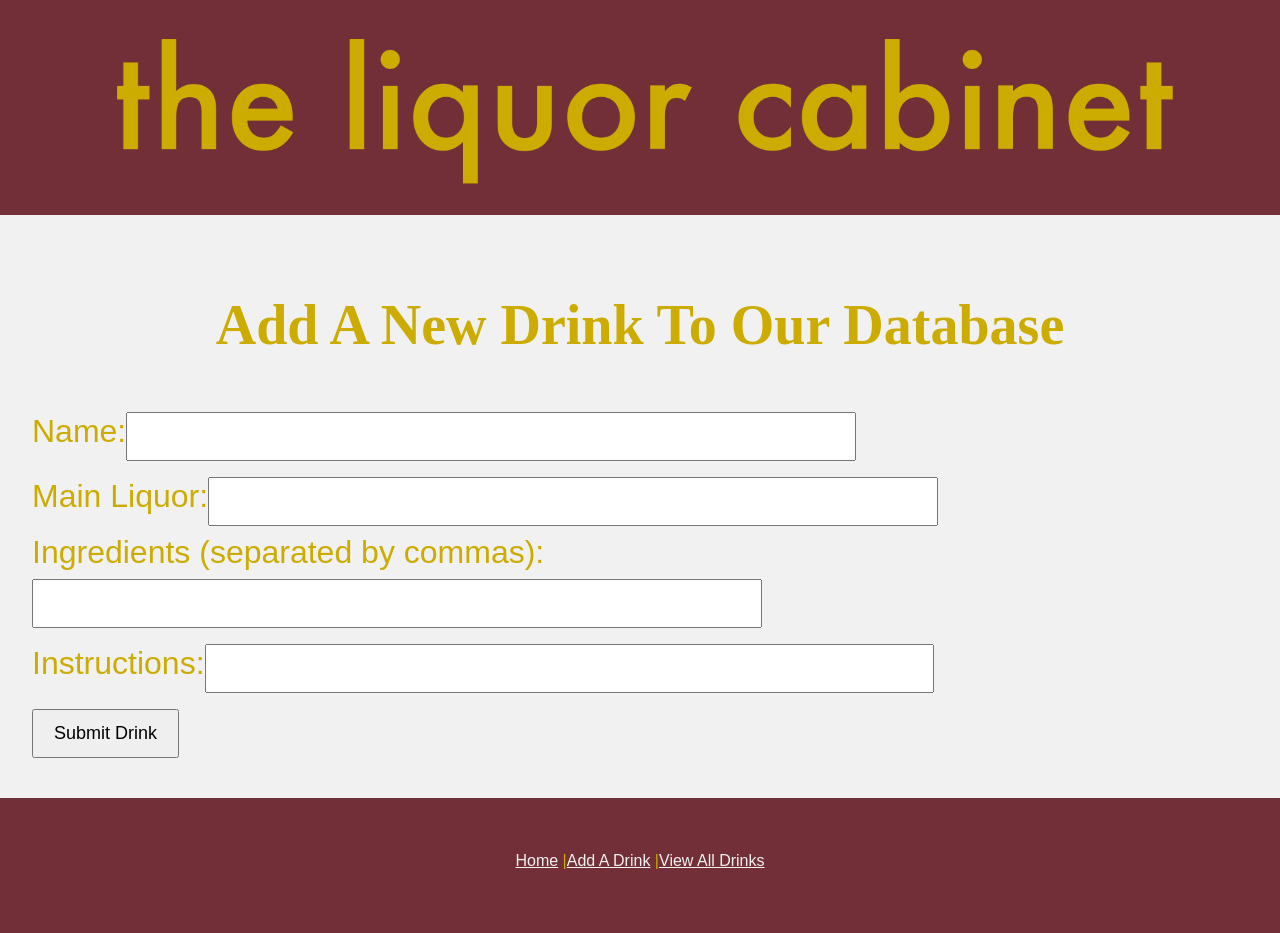
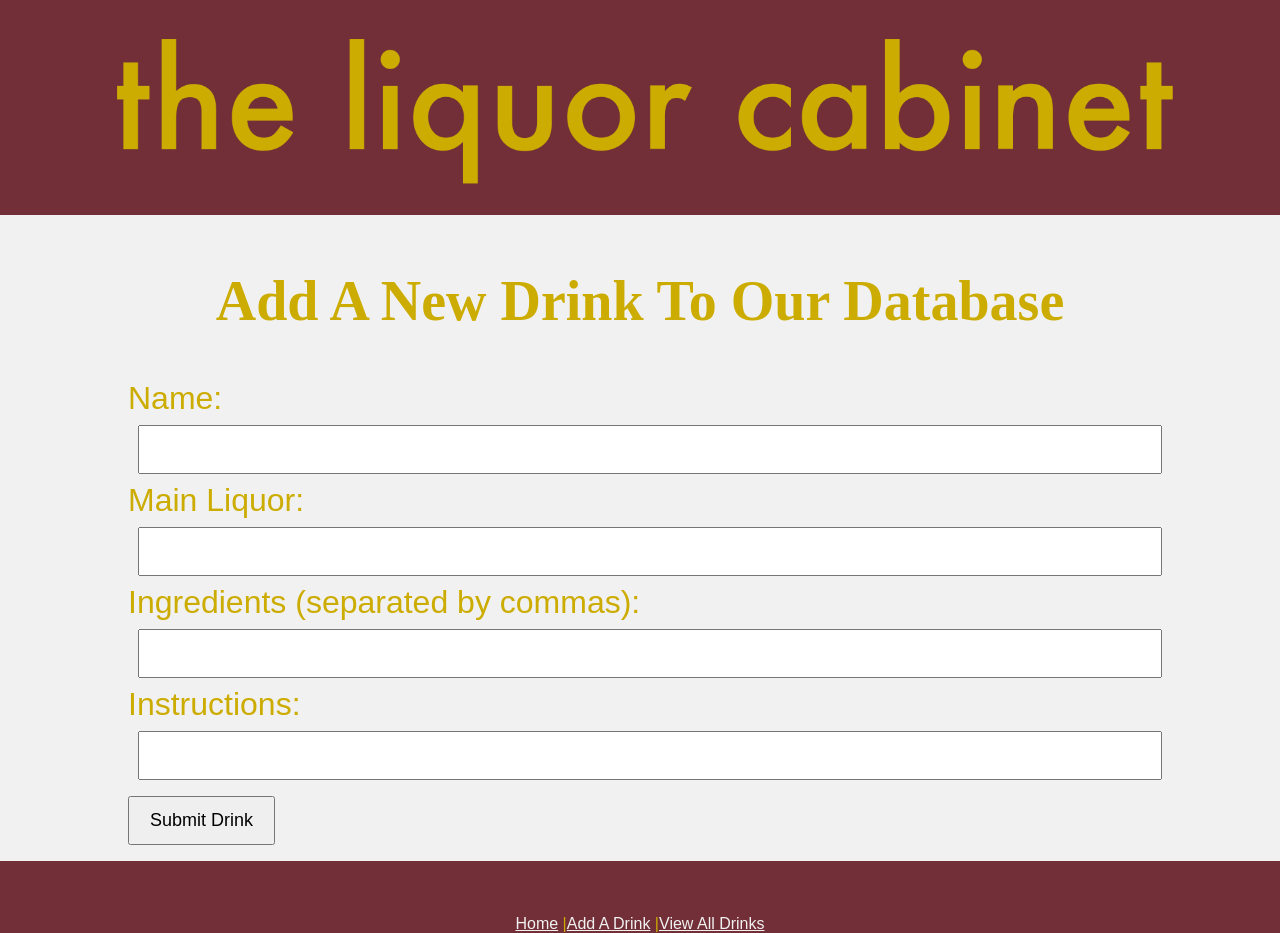
Before and after one commit to maxjacobzander/liquor-cabinet-front-end, a React (Create React App) app: page /drinks/new in a window 1280 px wide. Before the commit the page ends 870 px from the top, so only its background shows below. Built offline with nearby package versions, Linux system fonts and the light colour scheme.

Commit message:
Added CSS to reformat the new drink form

```diff
--- a/src/index.css
+++ b/src/index.css
@@ -55,8 +55,17 @@ input[type=text] {
     justify-content: center;
     position: relative;
     font-size: medium;
-    padding: 2rem;
     background-color: #f1f1f1;
+    padding: 8px 10%;
+}
+
+.new-drink-input{
+    width: 100%;
+}
+
+.new-drink-input input[type=text]{
+    margin-left: 10px;
+    width: 100%;
 }
 
 label {
@@ -268,11 +277,6 @@ button {
       transform: translate(-50%, -50%);
   }
 
-
-  .container {
-      /* text-align: center; */
-  }
-
   .show-drink {
       margin: 4rem;
   }
```
Also changed, not shown: 1 other file (tests, documents, lock files or other folders).
